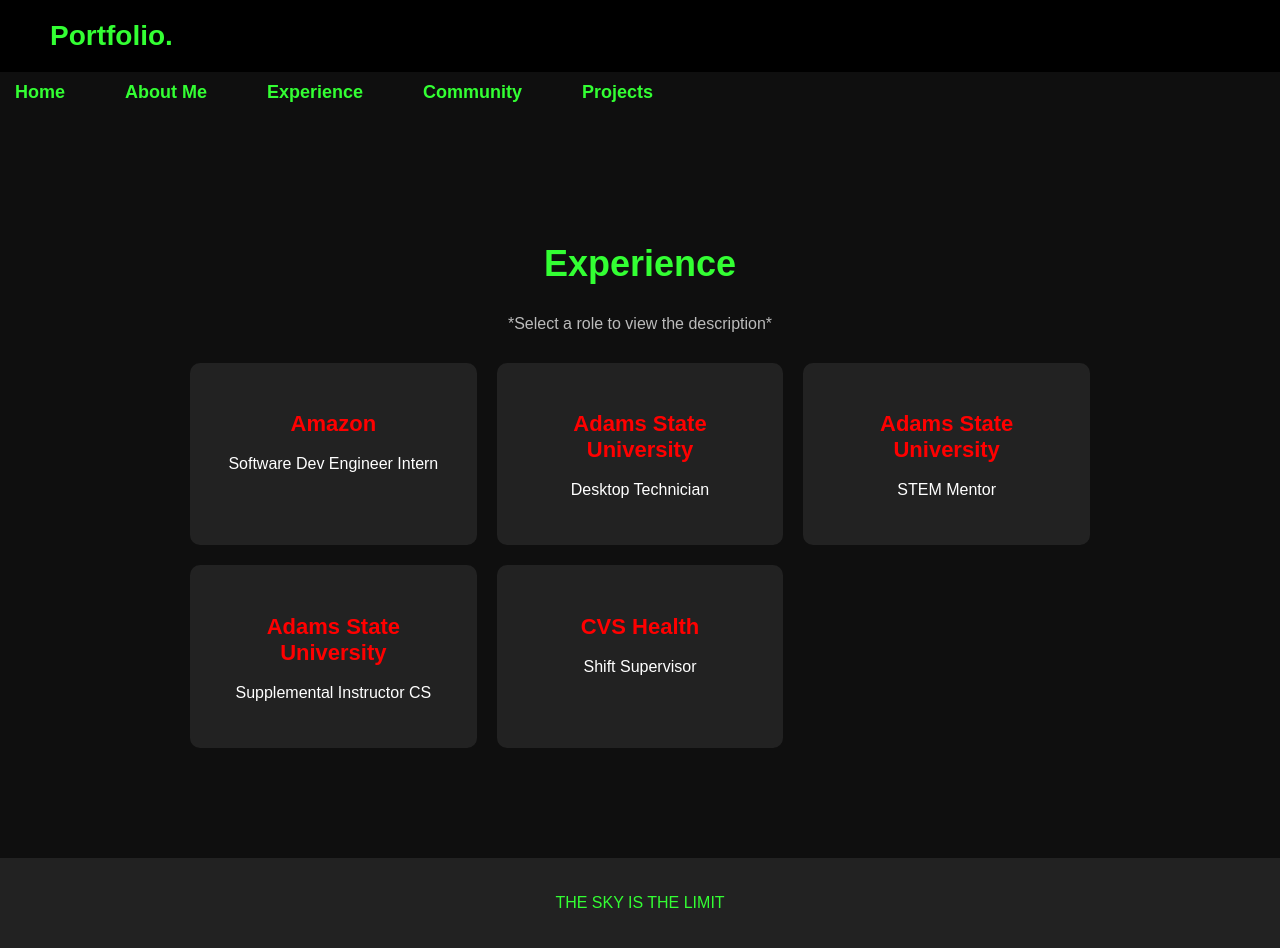
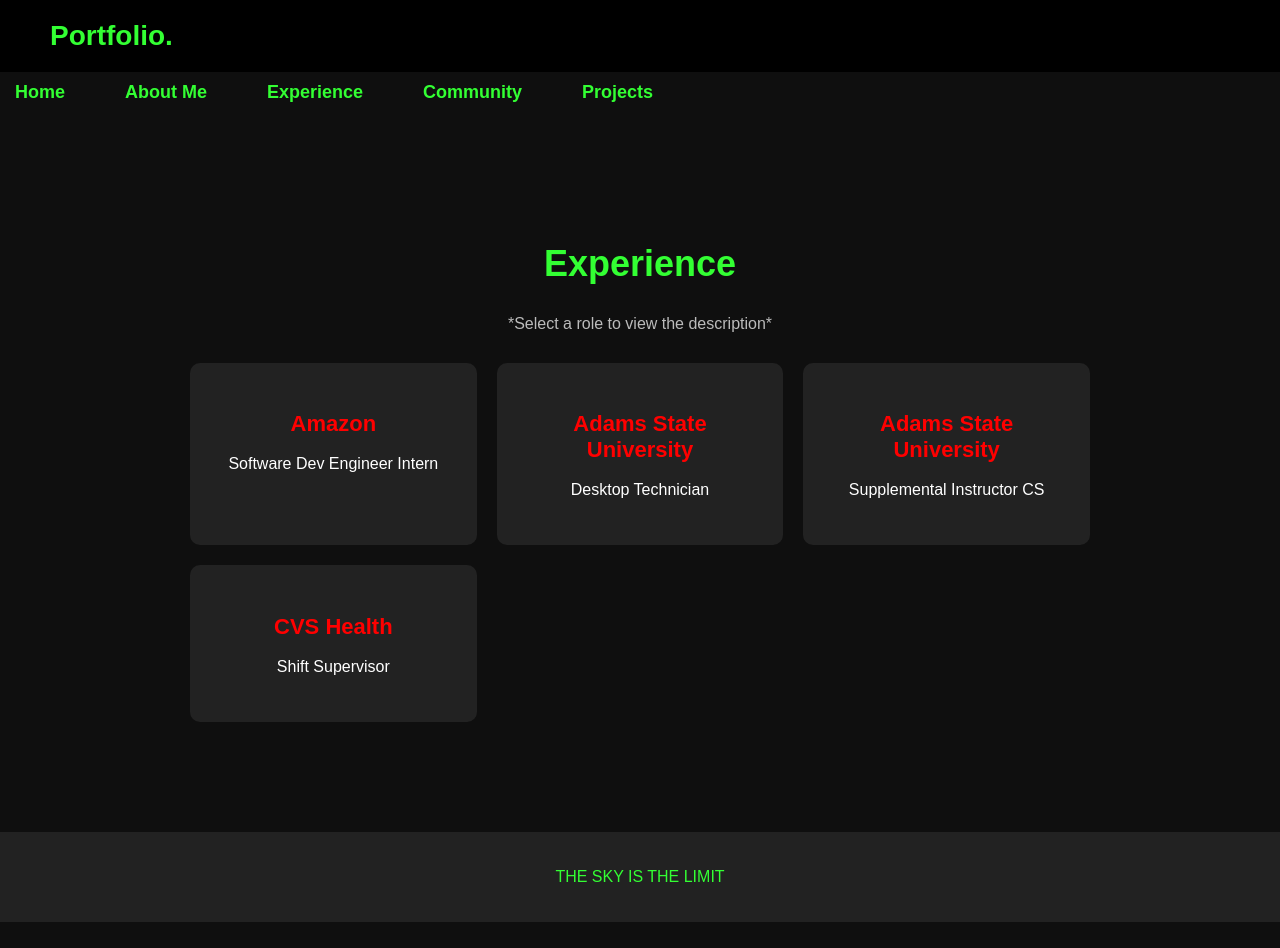
Before and after one commit to calvin1011/calvinssendawula.github.io, a Jekyll site: the page built from experience.md, in a window 1280 px wide. Built offline with Jekyll 4.4.1, drawn with Linux system fonts in a browser that asks for light colours; after the commit the page ends 922 px from its top, so only the background shows below that.

Commit message:
removed STEM mentor to be moved to community

```diff
--- a/experience.md
+++ b/experience.md
@@ -33,19 +33,6 @@
         <p><strong>Description:</strong> I build computer images using terminal commands and configure BIOS settings for secure boot systems. I deploy computers for faculty members while streamlining IT support operations to minimize daily support tickets.</p>
     </div>
 
-    <!-- STEM Mentor -->
-    <div class="experience-card" onclick="openExperience('stem-mentor')">
-        <h2>Adams State University</h2>
-        <p>STEM Mentor</p>
-    </div>
-    <div id="stem-mentor" class="experience-popup">
-        <span class="close-btn" onclick="closeExperience('stem-mentor')">&times;</span>
-        <h2>Adams State University</h2>
-        <p><strong>Duration:</strong> Aug 2021 - Present</p>
-        <p><strong>Role:</strong> STEM Mentor</p>
-        <p><strong>Description:</strong> I support students academically and provide mentorship to help them navigate STEM fields. Four of my mentees have taken on leadership roles in diverse majors.</p>
-    </div>
-
     <!-- Supplemental Instructor CS -->
     <div class="experience-card" onclick="openExperience('supplemental-instructor')">
         <h2>Adams State University</h2>
```
